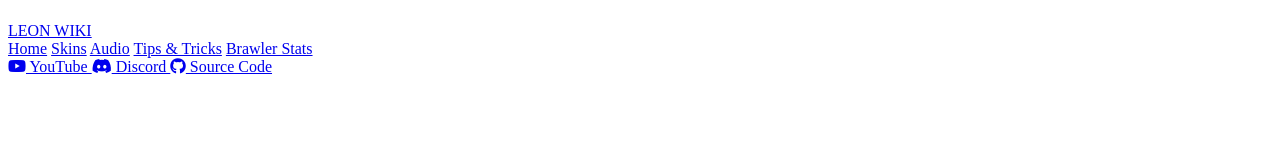
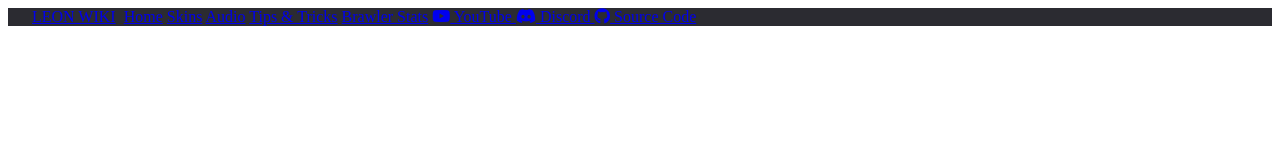
Before and after one commit to EthanUnlocked690/leon-wiki, a website: page index.html in a window 1280 px wide. Drawn offline with Linux system fonts and the light colour scheme.

Commit message:
Update style.css

```diff
--- a/assets/style/style.css
+++ b/assets/style/style.css
@@ -1,2 +1,10 @@
 .nav {
-  margin-top: 22px;
+  position: sticky; top: 0; z-index: 10;
+  height: var(--nav-h);
+  background: rgba(6,6,13,.85);
+  backdrop-filter: blur(20px) saturate(160%);
+  -webkit-backdrop-filter: blur(20px) saturate(160%);
+  border-bottom: 1px solid var(--border);
+  display: flex; align-items: center;
+  padding: 0 24px; gap: 4px;
+}
```
